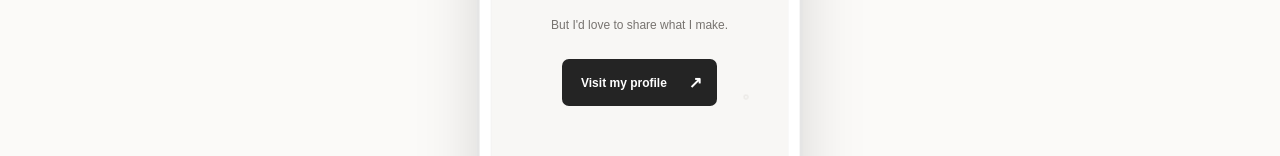
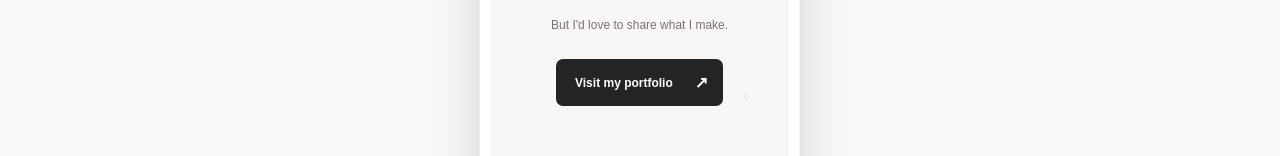
Before and after one commit to piyushxx07/instagram, a Next.js app: page / in a window 1280 px wide. Shown: the part 508-664 px from the top of the page. Built offline with nearby package versions, Linux system fonts and the light colour scheme.

Commit message:
first commit

```diff
--- a/app/page.tsx
+++ b/app/page.tsx
@@ -78,8 +78,8 @@ function PhoneScreen() {
         </div>
         <p className="profile-message">I don&apos;t use<br />social media.</p>
         <p className="profile-caption">But I&apos;d love to share what I make.</p>
-        <a className="profile-button" href={portfolioUrl} target="_blank" rel="noreferrer">
-          Visit my profile <span aria-hidden="true">↗</span>
+        <a className="profile-button" href={portfolioUrl}>
+          Visit my portfolio <span aria-hidden="true">↗</span>
         </a>
         <span className="profile-decoration profile-decoration-one" aria-hidden="true" />
         <span className="profile-decoration profile-decoration-two" aria-hidden="true" />
--- a/components/ui/iphone.tsx
+++ b/components/ui/iphone.tsx
@@ -86,7 +86,7 @@ export function Iphone({
 
       {screenContent && (
         <div
-          className="pointer-events-none absolute z-0 overflow-hidden"
+          className="absolute z-0 overflow-hidden"
           style={{
             left: `${LEFT_PCT}%`,
             top: `${TOP_PCT}%`,
@@ -103,7 +103,7 @@ export function Iphone({
         viewBox={`0 0 ${PHONE_WIDTH} ${PHONE_HEIGHT}`}
         fill="none"
         xmlns="http://www.w3.org/2000/svg"
-        className="absolute inset-0 size-full"
+        className="pointer-events-none absolute inset-0 size-full"
         style={{ transform: "translateZ(0)" }}
       >
         <g mask={hasMedia ? "url(#screenPunch)" : undefined}>
```
